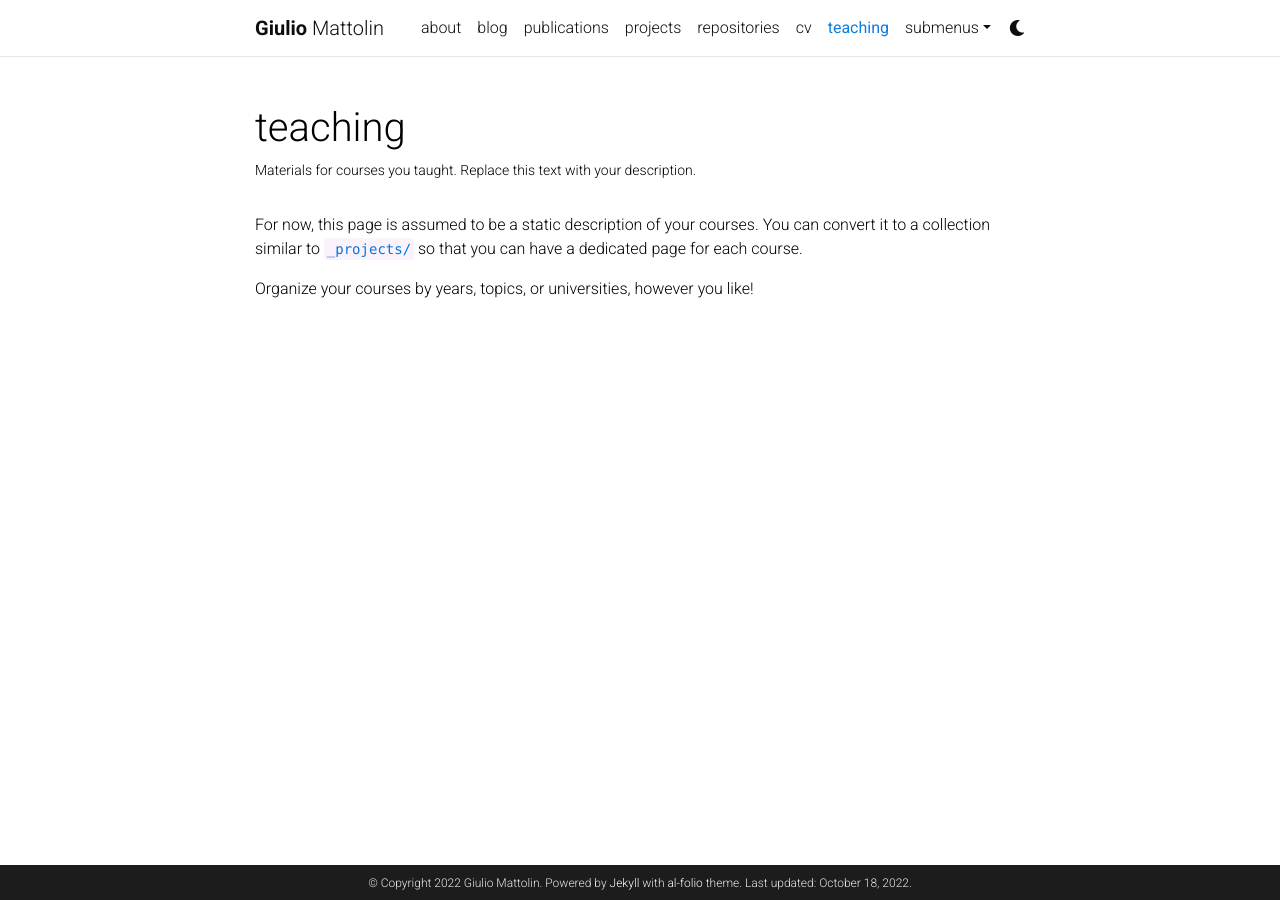
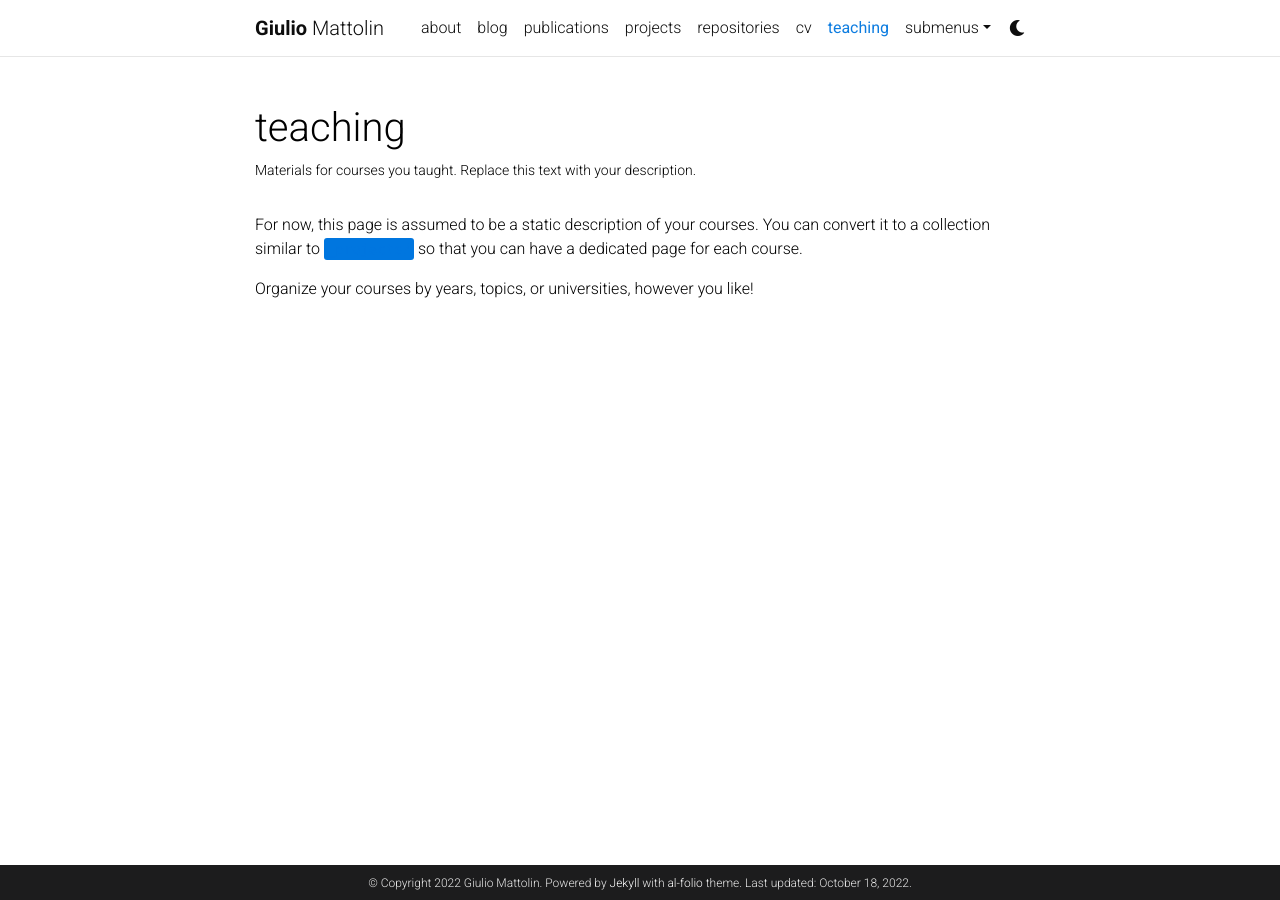
Before and after one commit to giuliomattolin/giuliomattolin.github.io, a Jekyll site: the page built from _pages/teaching.md, in a window 1280 px wide. Built offline with Jekyll 4.4.1, drawn with Linux system fonts in a browser that asks for light colours; full-size pictures stand in for the smaller copies a plugin makes; comment, search, counter and statistics services are not loaded; a style sheet for code colours, icons or effects is not loaded.

Commit message:
Fix theme color

```diff
--- a/_sass/_base.scss
+++ b/_sass/_base.scss
@@ -292,6 +292,7 @@ footer.fixed-bottom {
 }
 
 footer.sticky-bottom {
+  text-align: center;
   border-top: 1px solid var(--global-divider-color);
   padding-top: 40px;
   padding-bottom: 40px;
--- a/_sass/_themes.scss
+++ b/_sass/_themes.scss
@@ -4,7 +4,7 @@
 
 :root {
   --global-bg-color: #{$white-color};
-  --global-code-bg-color: #{$code-bg-color-light};
+  --global-code-bg-color: #{$blue-color};
   --global-text-color: #{$black-color};
   --global-text-color-light: #{$grey-color};
   --global-theme-color: #{$blue-color};
@@ -38,8 +38,8 @@ html[data-theme='dark'] {
   --global-code-bg-color: #{$code-bg-color-dark};
   --global-text-color: #{$grey-color-light};
   --global-text-color-light: #{$grey-color-light};
-  --global-theme-color: #{$cyan-color};
-  --global-hover-color: #{$cyan-color};
+  --global-theme-color: #{$blue-color};
+  --global-hover-color: #{$blue-color};
   --global-footer-bg-color: #{$grey-color-light};
   --global-footer-text-color: #{$grey-color-dark};
   --global-footer-link-color: #{$black-color};
```
